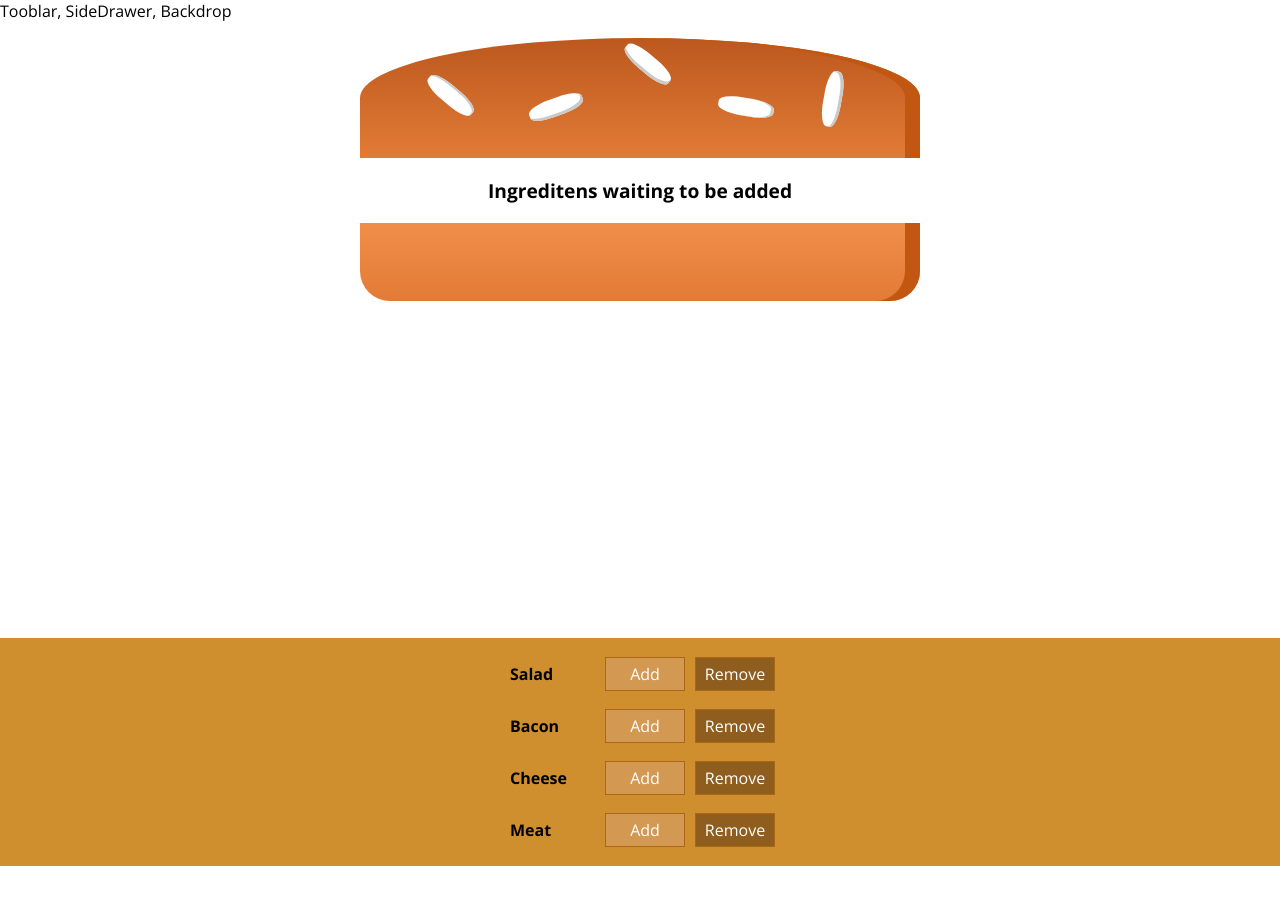
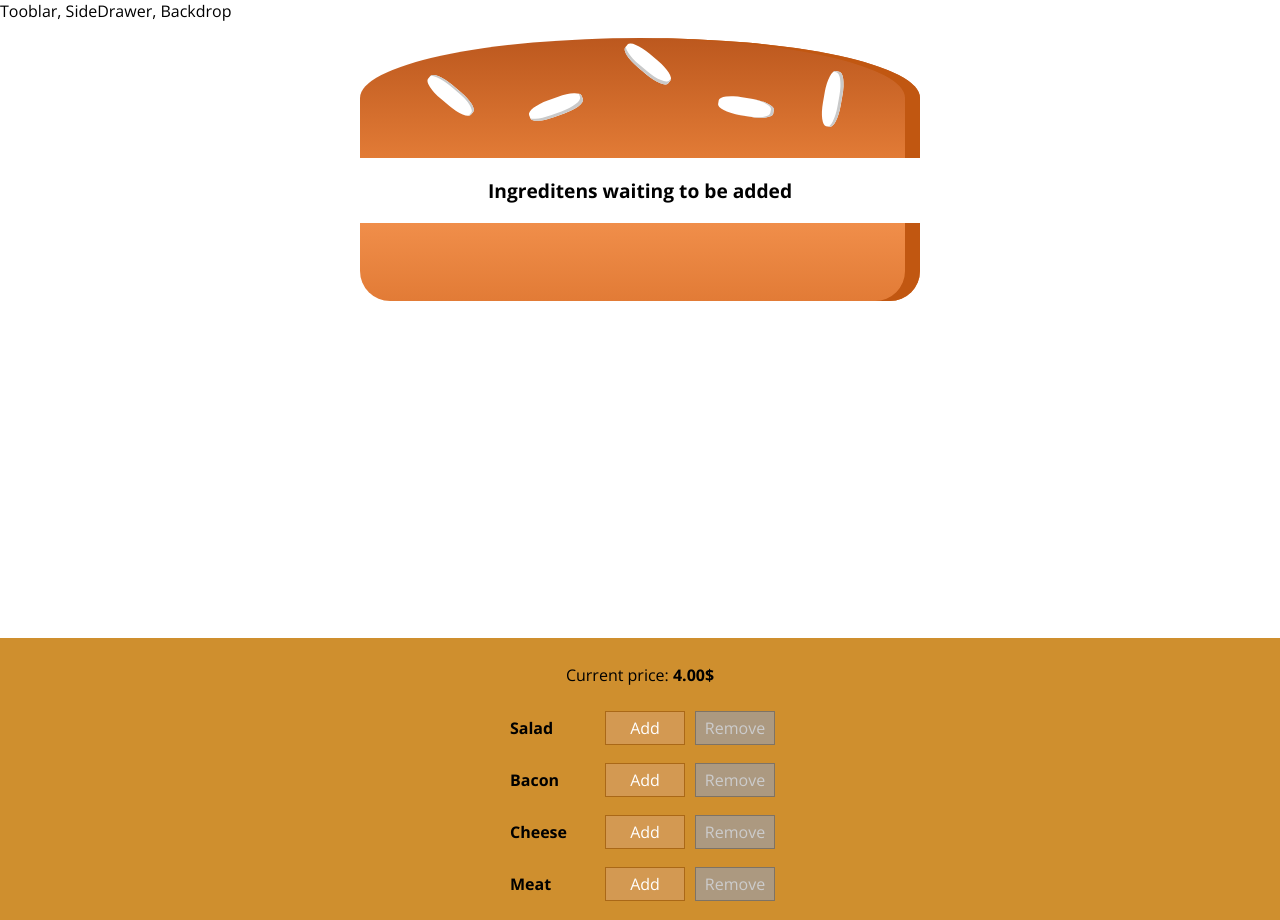
Before and after one commit to DamianWasilewski/BurgerApp, a React app: page / in a window 1280 px wide. Before the commit the page ends 866 px from the top, so only its background shows below. Built offline with nearby package versions, Linux system fonts and the light colour scheme.

Commit message:
Added manipulation of ingredients and counting total price.

```diff
--- a/src/components/Burgier/BuildControls/BuildControl/BuildControl.js
+++ b/src/components/Burgier/BuildControls/BuildControl/BuildControl.js
@@ -5,8 +5,13 @@
 const buildControl = (props) => (
 	<div className={classes.BuildControl}>
 		<div className={classes.Label}>{props.label}</div>
-		<button className={classes.Less}>Add</button>
-		<button className={classes.More}>Remove</button>
+		<button
+			className={classes.Less}
+			onClick={props.added}>Add</button>
+		<button
+			className={classes.More}
+			onClick={props.removed}
+			disabled={props.disabled}>Remove</button>
 	</div>
 );
 
--- a/src/components/Burgier/BuildControls/BuildControls.js
+++ b/src/components/Burgier/BuildControls/BuildControls.js
@@ -12,8 +12,14 @@
 
 const buildControls = (props) => (
 	<div className={classes.BuildControls}>
+		<p>Current price: <strong>{props.price.toFixed(2) + '$'}</strong></p>
 		{controls.map(ctrl => (
-			<BuildControl key={ctrl.label} label={ctrl.label} />
+			<BuildControl
+			 	key={ctrl.label}
+			  	label={ctrl.label}
+			  	added={ () => props.ingredientAdded(ctrl.type)}
+			  	removed={ () => props.ingredientRemoved(ctrl.type)}
+			  	disabled={props.disabled[ctrl.type]} />
 		))}
 	</div>
 );
--- a/src/containers/BurgerBuilder/BurgerBuilder.js
+++ b/src/containers/BurgerBuilder/BurgerBuilder.js
@@ -3,6 +3,13 @@
 import Aux from '../../hoc/Auxilliary';
 import Burgier from '../../components/Burgier/Burgier';
 import BuildControls from '../../components/Burgier/BuildControls/BuildControls';
+
+const INGREDIENT_PRICES = {
+	salad: 0.5,
+	cheese: 0.4,
+	meat: 1.3,
+	bacon: 0.7
+}
 
 class BurgerBuilder extends Component {
 
@@ -12,14 +19,59 @@
 			bacon: 0,
 			cheese: 0,
 			meat: 0
+		},
+		totalPrice: 4
+	}
+
+	addIngredientHandler = (type) => {
+		const oldQuantity = this.state.ingredients[type];
+		const updatedQuantity = oldQuantity + 1;
+		const updatedIngredients = {
+			...this.state.ingredients
+		};
+
+		updatedIngredients[type] = updatedQuantity;
+		const priceAddition = INGREDIENT_PRICES[type];
+		const oldPrice = this.state.totalPrice;
+		const newPrice = oldPrice + priceAddition;
+
+		this.setState({totalPrice: newPrice, ingredients: updatedIngredients});
+	}
+
+	removeIngredientHandler = (type) => {
+		const oldQuantity = this.state.ingredients[type];
+		if (oldQuantity <= 0) {
+			return;
 		}
+		const updatedQuantity = oldQuantity - 1;
+		const updatedIngredients = {
+			...this.state.ingredients
+		};
+
+		updatedIngredients[type] = updatedQuantity;
+		const priceDeduction = INGREDIENT_PRICES[type];
+		const oldPrice = this.state.totalPrice;
+		const newPrice = oldPrice - priceDeduction;
+
+		this.setState({totalPrice: newPrice, ingredients: updatedIngredients});
 	}
 
 	render () {
+		const disabledButton = {
+			...this.state.ingredients
+		};
+
+		for (let key in disabledButton) {
+			disabledButton[key] = disabledButton[key] <= 0
+		}
 		return (
 			<Aux>
 				<Burgier ingredients={this.state.ingredients} />
-				<BuildControls />
+				<BuildControls
+				ingredientAdded = {this.addIngredientHandler}
+				ingredientRemoved = {this.removeIngredientHandler}
+				disabled = {disabledButton}
+				price = {this.state.totalPrice} />
 			</Aux>
 		);
 	}
```
